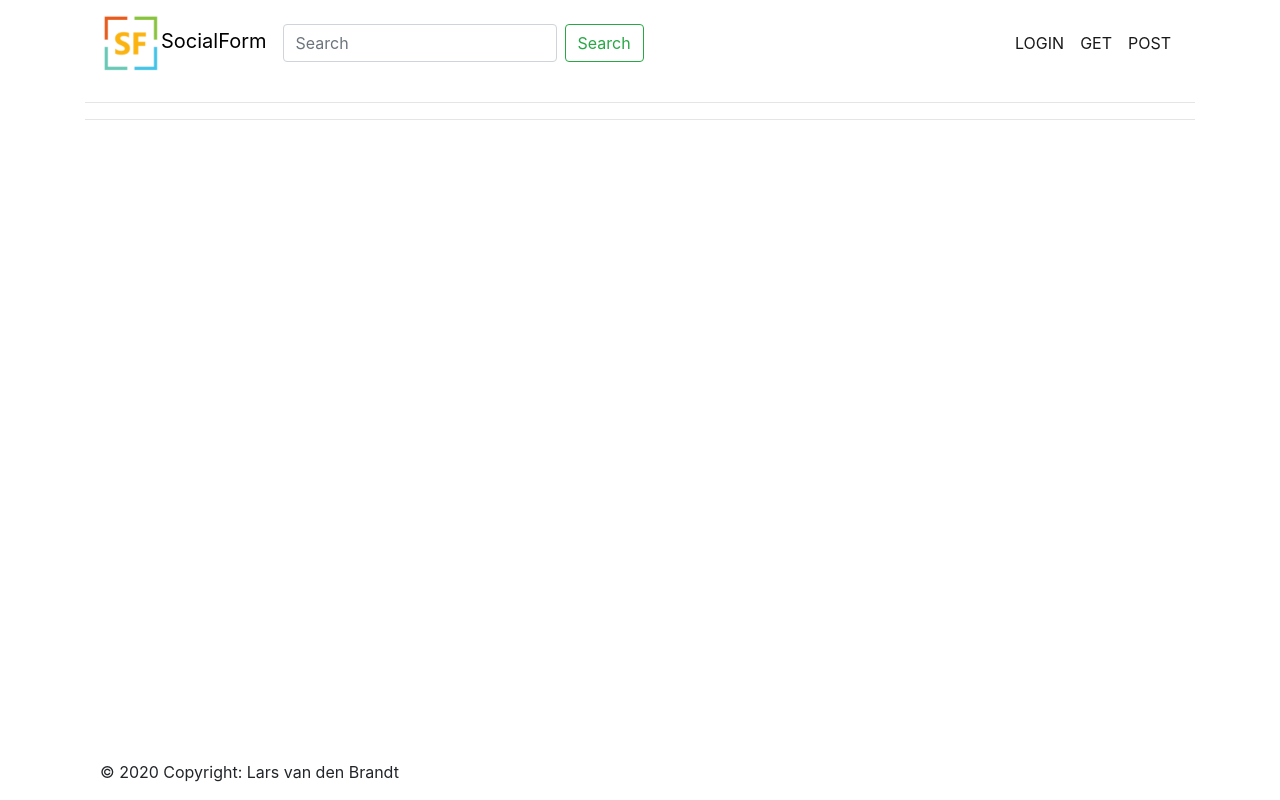
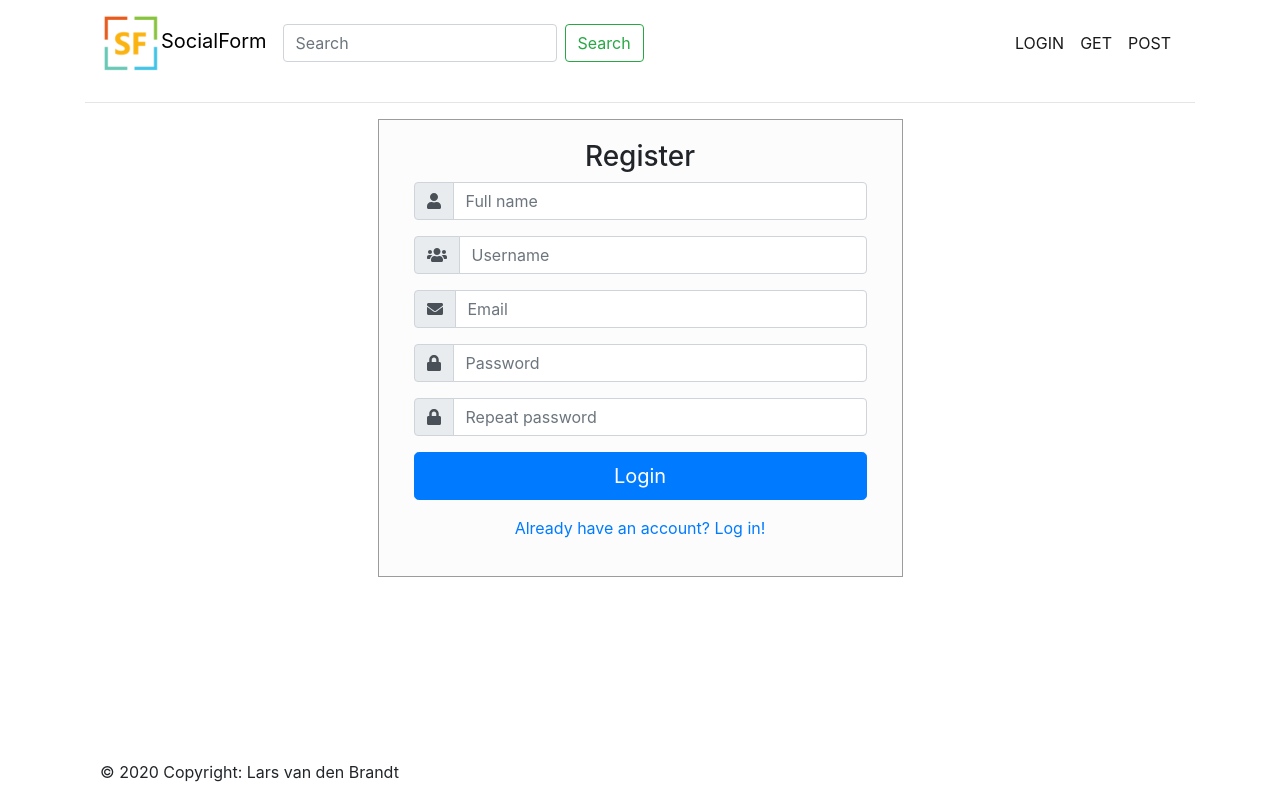
Before and after one commit to LarsvdBrandt/SocialForm, a React (Create React App) app in the folder socialform_web_app/: page /Register in a window 1280 px wide. Built offline with nearby package versions, Linux system fonts and the light colour scheme.

Commit message:
login and register form added

```diff
--- a/socialform_web_app/package.json
+++ b/socialform_web_app/package.json
@@ -3,6 +3,10 @@
   "version": "0.1.0",
   "private": true,
   "dependencies": {
+    "@fortawesome/fontawesome-free": "^5.15.1",
+    "@fortawesome/fontawesome-svg-core": "^1.2.32",
+    "@fortawesome/free-solid-svg-icons": "^5.15.1",
+    "@fortawesome/react-fontawesome": "^0.1.11",
     "@testing-library/jest-dom": "^4.2.4",
     "@testing-library/react": "^9.5.0",
     "@testing-library/user-event": "^7.2.1",
--- a/socialform_web_app/src/App.css
+++ b/socialform_web_app/src/App.css
@@ -1,132 +1,3 @@
-/* * {
-  box-sizing: border-box;
-}
-
-body {
-  background-color: #f4f4f4f4;
-  font-family: Arial, Helvetica, sans-serif;
-  display: flex;
-  flex-direction: column;
-  height: 100vh;
-  margin: 0;
-}
-.App {
-  text-align: center;
-}
-
-.App-logo {
-  height: 40vmin;
-  pointer-events: none;
-}
-
-@media (prefers-reduced-motion: no-preference) {
-  .App-logo {
-    animation: App-logo-spin infinite 20s linear;
-  }
-}
-
-.App-header {
-  background-color: #282c34;
-  min-height: 100vh;
-  display: flex;
-  flex-direction: column;
-  align-items: center;
-  justify-content: center;
-  font-size: calc(10px + 2vmin);
-  color: white;
-}
-
-.App-link {
-  color: #61dafb;
-}
-
-@keyframes App-logo-spin {
-  from {
-    transform: rotate(0deg);
-  }
-  to {
-    transform: rotate(360deg);
-  }
-}
-
-/* CONTAINERS *
-.navbarFlexBox {
-  display: flex;
-  justify-content: space-between;
-  align-items: center;
-  text-decoration: none;
-  font-family: Rockwell, "Courier New", Courier, Georgia, Times,
-    "Times New Roman", serif;
-}
-.navbarFlexBoxCenter {
-  width: 50vw;
-  display: flex;
-  justify-content: space-around;
-  align-items: center;
-  text-decoration: none;
-}
-
-/* NAVBAR *
-nav {
-  width: 100%;
-  background-color: transparent;
-  border: 2px solid #707070;
-  padding: 0px 40px;
-}
-nav input[type="text"] {
-  padding: 6px;
-  width: 26vw;
-  font-size: 22px;
-  border: 1px solid #707070;
-  color: #676767;
-}
-nav .search-container button {
-  padding: 6px;
-  margin-left: -35px;
-  background: #f7f7f7;
-  color: #676767;
-  font-size: 22px;
-  border: none;
-  cursor: pointer;
-}
-nav .search-container button:hover {
-  background: #ccc;
-}
-.navbarText {
-  font-weight: normal;
-  font-size: 40px;
-  color: #707070;
-}
-.navbarButton {
-  padding: 7px 30px;
-  font-size: 21px;
-  background: #fff;
-  border: 1px solid #707070;
-  border-radius: 4px;
-  color: #707070;
-  cursor: pointer;
-  text-decoration: none;
-}
-.navbarButton:hover {
-  background: #ccc;
-}
-.navbarLogo {
-  width: 50px;
-  height: 50px;
-}
-.navbarHubIcon {
-  justify-self: start;
-  text-decoration: none;
-  color: black;
-  font-size: 50px;
-}
-.navbarAvatarButton {
-  background-color: transparent;
-  border: none;
-  cursor: pointer;
-  font-size: 50px;
-} */
-
 .navbar-Logo {
   width: 60px;
   height: 60px;
@@ -202,3 +73,23 @@ nav .search-container button:hover {
   max-width: 300px;
   margin: auto;
 }
+
+#login .container #login-row #login-column #login-box {
+  margin-top: 0px;
+  max-width: 600px;
+  height: auto;
+  border: 1px solid #9c9c9c;
+  background-color: #fcfcfc;
+}
+#login .container #login-row #login-column #login-box #login-form {
+  padding: 20px;
+}
+#login
+  .container
+  #login-row
+  #login-column
+  #login-box
+  #login-form
+  #register-link {
+  margin-top: -85px;
+}
--- a/socialform_web_app/src/App.js
+++ b/socialform_web_app/src/App.js
@@ -13,6 +13,7 @@ import Login from "./components/Login";
 import Footer from "./components/Footer";
 import PhotoDetails from "./components/PhotoDetails";
 import FileUpload from "./components/FileUpload";
+import Register from "./components/Register";
 
 function App() {
   return (
@@ -22,12 +23,12 @@ function App() {
         <hr />
         <Route exact path="/" component={BodyIndex} />
         <Route path="/Login" component={Login} />
+        <Route path="/Register" component={Register} />
         <Route path="/EditPost" component={EditPost} />
         <Route path="/PhotoDetails" component={PhotoDetails} />
         <Route path="/PostRequest" component={PostRequest} />
         <Route path="/GetRequest" component={GetRequest} />
         <Route path="/FileUpload" component={FileUpload} />
-        <hr />
         <Footer />
       </div>
     </Router>
--- a/socialform_web_app/src/components/BodyIndex.js
+++ b/socialform_web_app/src/components/BodyIndex.js
@@ -1,6 +1,4 @@
 import React from "react";
-import testPhoto from "../images/TestPhoto.png";
-import { Link } from "react-router-dom";
 import CardIndex from "./CardIndex";
 
 function BodyIndex() {
--- a/socialform_web_app/src/components/Login.js
+++ b/socialform_web_app/src/components/Login.js
@@ -1,7 +1,42 @@
 import React from "react";
+import { FontAwesomeIcon } from '@fortawesome/react-fontawesome'
+import { faEnvelope, faLock} from '@fortawesome/free-solid-svg-icons';
 
 function Login() {
-  return <h1>Login page</h1>;
+  return (
+  <div id="login">
+        <div className="container">
+            <div id="login-row" className="row justify-content-center align-items-center">
+                <div id="login-column" className="col-md-6">
+                    <div id="login-box" className="col-md-12">
+                        <form id="login-form" className="form" action="" method="post">
+                            <h3 className="text-center">Login</h3>
+                            <div className="form-group input-group">
+							                  <div className="input-group-prepend">
+		    					                  <span className="input-group-text"> <FontAwesomeIcon icon={faEnvelope}/></span>
+		 					                  </div>
+        					              <input name="email" className="form-control" placeholder="Email" type="email" required/>
+    					              </div>
+                            <div className="form-group input-group">
+							                  <div className="input-group-prepend">
+		    					                  <span className="input-group-text"> <FontAwesomeIcon icon={faLock}/></span>
+		 					                  </div>
+        					              <input name="password" className="form-control" placeholder="Password" type="password" required/>
+    					              </div>
+                            <div className="form-group">
+                                <button type="submit" className="btn btn-primary btn-lg btn-block login-button"> Login </button>
+                            </div>
+                            <div className="form-group text-center">
+				                      <a href="/register">Don't have an account? Create one!</a>
+				                    </div>
+                        </form>
+                    </div>
+                </div>
+            </div>
+        </div>
+    </div>
+  );
 }
 
+
 export default Login;
--- a/socialform_web_app/src/components/PhotoDetails.js
+++ b/socialform_web_app/src/components/PhotoDetails.js
@@ -1,8 +1,5 @@
 import React from "react";
-import Card from "react-bootstrap/Card";
-import Button from "react-bootstrap/Button";
 import testPhoto from "../images/TestPhoto.png";
-import { CardDeck } from "react-bootstrap";
 
 function PhotoDetails() {
   return (
--- /dev/null
+++ b/socialform_web_app/src/components/Register.js
@@ -0,0 +1,63 @@
+import React from "react";
+import { FontAwesomeIcon } from '@fortawesome/react-fontawesome'
+import { faEnvelope, faLock, faUsers, faUser} from '@fortawesome/free-solid-svg-icons';
+
+function Register() {
+  return (
+  <div id="login">
+        <div className="container">
+            <div id="login-row" className="row justify-content-center align-items-center">
+                <div id="login-column" className="col-md-6">
+                    <div id="login-box" className="col-md-12">
+                        <form id="login-form" className="form" action="" method="post">
+                            <h3 className="text-center">Register</h3>
+                            <div className="form-group input-group">
+							        <div className="input-group-prepend">
+		    					        <span className="input-group-text"> <FontAwesomeIcon icon={faUser}/></span>
+		 					        </div>
+        					        <input name="name" className="form-control" placeholder="Full name" type="name" required/>
+    					    </div>
+                            <div className="form-group input-group">
+							        <div className="input-group-prepend">
+		    					        <span className="input-group-text"> <FontAwesomeIcon icon={faUsers}/></span>
+		 					        </div>
+        					        <input name="username" className="form-control" placeholder="Username" type="Username" required/>
+    					    </div>
+                            <div className="form-group input-group">
+							        <div className="input-group-prepend">
+		    					        <span className="input-group-text"> <FontAwesomeIcon icon={faEnvelope}/></span>
+		 					        </div>
+        					        <input name="email" className="form-control" placeholder="Email" type="email" required/>
+    					    </div>
+
+                            <div className="form-group input-group">
+							        <div className="input-group-prepend">
+		    					        <span className="input-group-text"> <FontAwesomeIcon icon={faLock}/></span>
+		 					        </div>
+        					        <input name="password" className="form-control" placeholder="Password" type="password" required/>
+    					    </div>
+
+                            <div className="form-group input-group">
+							        <div className="input-group-prepend">
+		    					        <span className="input-group-text"> <FontAwesomeIcon icon={faLock}/></span>
+		 					        </div>
+        					        <input name="password" className="form-control" placeholder="Repeat password" type="repeatpassword" required/>
+    					    </div>
+
+                            <div className="form-group">
+                                <button type="submit" className="btn btn-primary btn-lg btn-block login-button"> Login </button>
+                            </div>
+                            <div className="form-group text-center">
+				                      <a href="/login">Already have an account? Log in!</a>
+				            </div>
+                        </form>
+                    </div>
+                </div>
+            </div>
+        </div>
+    </div>
+  );
+}
+
+
+export default Register;
```
Also changed, not shown: socialform_web_app/src/components/PostRequest.js (+0 -10 lines), socialform_web_app/src/index.js (+0 -10 lines), 1 other file (tests, documents, lock files or other folders).
